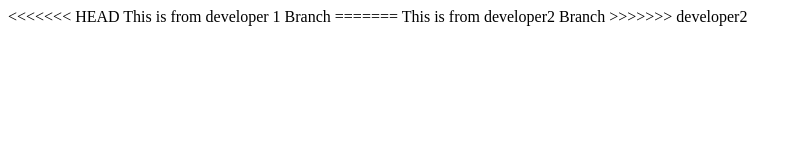
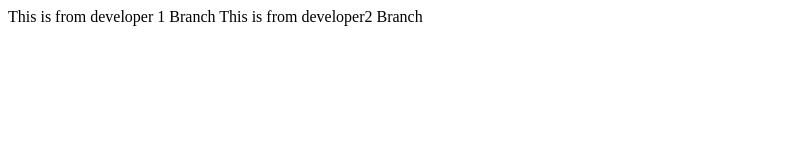
Before and after one commit to SUBRATASEN38/Simple-Git-Tutorail, a plain HTML site: page index.html in a window 1280 px wide. Shown: the whole page, without its empty margins (0-802 px from the left). Drawn offline with Linux system fonts and the light colour scheme.

Commit message:
Merge from Both Developer and Developer 2 secc

```diff
--- a/index.html
+++ b/index.html
@@ -11,11 +11,8 @@
 
 <body>
     <div>
-<<<<<<< HEAD
         This is from developer 1 Branch
-=======
         This is from developer2 Branch
->>>>>>> developer2
     </div>
 </body>
 
```
